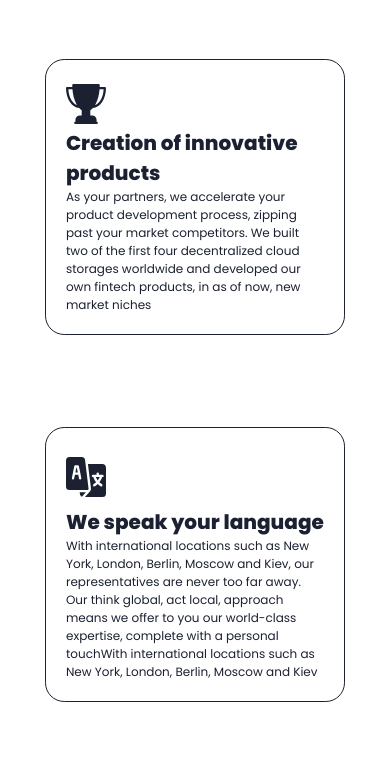
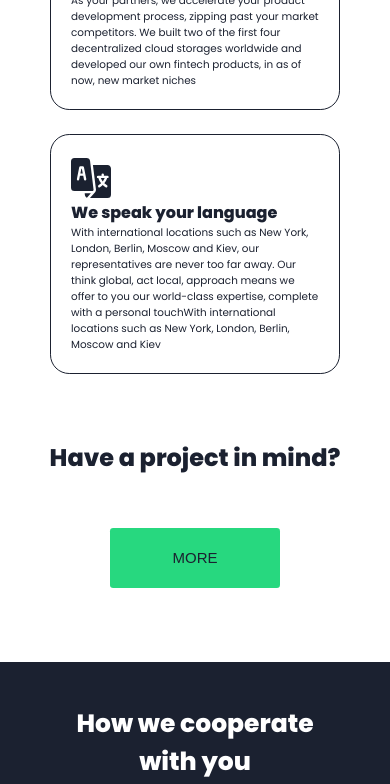
Before and after one commit to witehound/gmi-webapp, a React (Vite) app: page / in a window 390 px wide. Shown: the part 3300-4084 px from the top of the page. Built offline with nearby package versions, Linux system fonts and the light colour scheme.

Commit message:
fully responsive us apart component

```diff
--- a/src/components/UsapartCard/UsapartCard.css
+++ b/src/components/UsapartCard/UsapartCard.css
@@ -1,7 +1,7 @@
 .usapart-card-div-wrap{
-    height: 25%;
+    height: 300px;
     background-color: white;
-    width: 80%;
+    width: 400px;
     border-radius: 1.2rem;
     padding: 20px;
     display: flex;
@@ -27,8 +27,104 @@
     font-size: 12px;
 }
 
+@media only screen and (max-width: 1500px){
+    .usapart-card-div-wrap{
+        width: 350px;
+    }
+}
+
+@media only screen and (max-width: 1250px){
+    .usapart-card-div-wrap{
+        width: 330px;
+    }
+}
+
+@media only screen and (max-width: 1204px){
+    .usapart-card-div-wrap{
+        width: 320px;
+        height: 290px;
+    }
+}
+
+@media only screen and (max-width: 1140px){
+    .usapart-card-div-wrap{
+        width: 310px;
+        height: 280px;
+    }
+}
+
+@media only screen and (max-width: 1125px){
+    .usapart-card-div-wrap{
+        width: 300px;
+        height: 270px;
+    }
+}
+
+
+@media only screen and (max-width: 1125px){
+    .usapart-card-div-wrap{
+        width: 300px;
+        height: 270px;
+    }
+}
+
+
+@media only screen and (max-width: 1125px){
+    .usapart-card-div-wrap{
+        width: 300px;
+        height: 270px;
+    }
+}
+
+@media only screen and (max-width: 1000px){
+    .usapart-card-div-wrap{
+        width: 290px;
+        height: 260px;
+    }
+
+    .usapart-card-div-story-h2{
+        font-size: 1rem;
+    }
+    .usapart-card-div-story-p{
+        font-size: 0.65rem;
+    }
+}
+
+@media only screen and (max-width: 920px){
+    .usapart-card-div-wrap{
+        width: 280px;
+        height: 270px;
+    }
+}
+
+@media only screen and (max-width: 890px){
+    .usapart-card-div-wrap{
+        width: 380px;
+        height: 240px;
+        margin: 10px;
+    }
+}
+
 @media only screen and (max-width: 450px){
     .usapart-card-div-wrap{
-        width: 95%;
+        width: 340px;
+        height: 240px;
+        margin: 12px;
     }
 }
+
+@media only screen and (max-width: 400px){
+    .usapart-card-div-wrap{
+        width: 290px;
+        height: 240px;
+        margin: 12px;
+    }
+}
+
+@media only screen and (max-width: 320px){
+    .usapart-card-div-wrap{
+        width: 260px;
+        height: 260px;
+        margin: 12px;
+    }
+}
--- a/src/components/usApart/Usapart.css
+++ b/src/components/usApart/Usapart.css
@@ -1,10 +1,15 @@
 .usapart-div {
-  height: 1400px;
+  height: 900px;
   display: flex;
   align-items: center;
   justify-content: center;
   color: #1b2130;
+  margin: 0;
+  padding: 0;
+  width: 100%;
+  padding: 10px;
 }
+
 
 .usapart-div-inner {
   height: 100%;
@@ -26,8 +31,8 @@
 }
 
 .usapart-div-top-p {
-  width: 40%;
   font-size: 15px;
+  width: 60%;
   text-align: center;
 }
 
@@ -37,12 +42,14 @@
   display: flex;
   align-items: center;
   justify-content: center;
+  flex-direction: column;
 }
 
 .usapart-div-bottom-inner {
   display: flex;
   height: 100%;
-  width: 90%;
+  width: 100%;
+  flex-direction: column;
 }
 
 .usapart-div-bottom-left {
@@ -51,6 +58,7 @@
   align-items: center;
   flex-direction: column;
   justify-content: space-around;
+  flex-direction: row;
 }
 
 .usapart-div-bottom-right {
@@ -59,11 +67,96 @@
   align-items: center;
   flex-direction: column;
   justify-content: space-around;
+  flex-direction: row;
+}
+
+.usapart-div-bottom-right-card{
+  display: flex;
+  flex-direction: row;
+  flex: 2;
+  justify-content: space-around;
+  align-items: center;
+}
+
+.project-card-div-wrap-hold{
+  flex: 1;
+  display: flex;
+  align-items: center;
+  justify-content: center;
+  flex-direction: column;
+}
+
+.project-card-div-wrap-hold-inner{
+  width: 350px;
+  height: 270px;
+  display: flex;
+  align-items: center;
+  justify-content: space-around;
+  flex-direction: column;
+}
+
+.project-card-div-top-div{
+  display: flex;
+  align-items: center;
+}
+
+/* mobile */
+
+@media only screen and (max-width: 1125px){
+  .usapart-div-inner{
+    width: 100%;
+  }
+}
+
+@media only screen and (max-width: 1000px){
+  .usapart-div{
+    height: 850px;
+    margin-top: 3%;
+  }
+
+  .project-card-div-top-h1{
+    font-size: 1.5rem;
+  }
+
+  .usapart-div-bottom{
+    margin-top: 4%;
+  }
+}
+
+@media only screen and (max-width: 950px){
+  .usapart-div-bottom-right-card{
+    display: none;
+  }
+}
+
+@media only screen and (max-width: 890px){
+  .usapart-div{
+    height: 1200px;
+  }
+
+  .usapart-div-bottom-left{
+    flex-direction: column;
+  }
+
+  .project-card-div-wrap-hold{
+    height: 200px;
+  }
+}
+
+@media only screen and (max-width: 690px){
+  .usapart-div-top-p{
+    width: 80%;
+  }
+}
+
+@media only screen and (max-width: 481px){
+  .usapart-div-top-p{
+    width: 85%;
+  }
 }
 
 @media only screen and (max-width: 450px){
   .usapart-div{
-    height: 2400px;
     font-size: 13px;
   }
 
@@ -79,3 +172,9 @@
     flex: 0.8;
   }
 }
+
+@media only screen and (max-width: 320px){
+  .usapart-div-bottom-right{
+    width: 250px;
+  }
+}
--- a/src/components/usApart/Usapart.jsx
+++ b/src/components/usApart/Usapart.jsx
@@ -6,6 +6,7 @@ import usApartArrayRight from "../../arrays/usApartArrayRight";
 import { motion, useAnimation } from "framer-motion";
 import { useInView } from "react-intersection-observer";
 import { useEffect } from "react";
+import Button from '../Button/Button'
 
 function Usapart() {
   const { ref, inView } = useInView();
@@ -14,8 +15,8 @@ function Usapart() {
   const animationRight = useAnimation();
   const add = true;
 
-  useEffect(()=>{
-    if(inView){
+  useEffect(() => {
+    if (inView) {
       animationTop.start({
         y: 0,
         opacity: 1,
@@ -23,8 +24,8 @@ function Usapart() {
           type: "spring",
           duration: 2,
           bounce: 0.1,
-        }
-      })
+        },
+      });
 
       animationLeft.start({
         x: 0,
@@ -33,8 +34,8 @@ function Usapart() {
           type: "spring",
           duration: 2,
           bounce: 0.1,
-        }
-      })
+        },
+      });
 
       animationRight.start({
         x: 0,
@@ -43,34 +44,34 @@ function Usapart() {
           type: "spring",
           duration: 2,
           bounce: 0.1,
-        }
-      })
+        },
+      });
     }
 
-    if(!inView){
+    if (!inView) {
       animationTop.start({
-        y: '-100vh',
-        opacity: 0
-      })
+        y: "-100vh",
+        opacity: 0,
+      });
 
       animationLeft.start({
-        x: '-100vw',
-        opacity: 0
-      })
+        x: "-100vw",
+        opacity: 0,
+      });
 
       animationRight.start({
-        x: '100vw',
-        opacity: 0
-      })
+        x: "100vw",
+        opacity: 0,
+      });
     }
-    console.log(inView)
-  },[inView])
+    console.log(inView);
+  }, [inView]);
 
   return (
     <div className="usapart-div">
       <div className="usapart-div-inner" ref={ref}>
         <motion.div className="usapart-div-top" animate={animationTop}>
-          <h1 className="usapart-div-top-h1" >What sets us apart</h1>
+          <h1 className="usapart-div-top-h1">What sets us apart</h1>
           <p className="usapart-div-top-p">
             In collaborations with our much loved customers, we create
             ground-breaking solutions for their unique business needs
@@ -78,27 +79,39 @@ function Usapart() {
         </motion.div>
         <div className="usapart-div-bottom">
           <div className="usapart-div-bottom-inner">
-            <motion.div className="usapart-div-bottom-left" animate={animationLeft}>
+            <motion.div
+              className="usapart-div-bottom-left"
+              animate={animationLeft}
+            >
               {usApartArray.map(({ img, h2, p }) => (
-                <UsapartCard key={h2} img={img} h2={h2} p={p}  />
+                <UsapartCard key={h2} img={img} h2={h2} p={p} />
               ))}
             </motion.div>
-            <motion.div className="usapart-div-bottom-right" animate={animationRight}>
-              {usApartArrayRight.map(({ img, h2, p, }) => (
-                <UsapartCard key={h2} img={img} h2={h2} p={p} />
-              ))}
-              <div className="project-card-div-wrap">
-                <div className="project-card-div-top">
+
+            <motion.div
+              className="usapart-div-bottom-right"
+              animate={animationRight}
+            >
+              <div className="usapart-div-bottom-right-card">
+                {usApartArrayRight.map(({ img, h2, p }) => (
+                  <UsapartCard key={h2} img={img} h2={h2} p={p} />
+                ))}
+              </div>
+              <div className="project-card-div-wrap-hold">
+                <div className="project-card-div-wrap-hold-inner">
+                <div className="project-card-div-top-div">
                   <h1 className="project-card-div-top-h1">
                     Have a project in mind?
                   </h1>
                 </div>
                 <div className="project-card-div-bottom">
                   <button className="project-card-div-top-button">
-                    Build at gmi
+                    <Button color={'white'} text= {'more'}/>
                   </button>
                 </div>
               </div>
+              </div>
+
             </motion.div>
           </div>
         </div>
```
